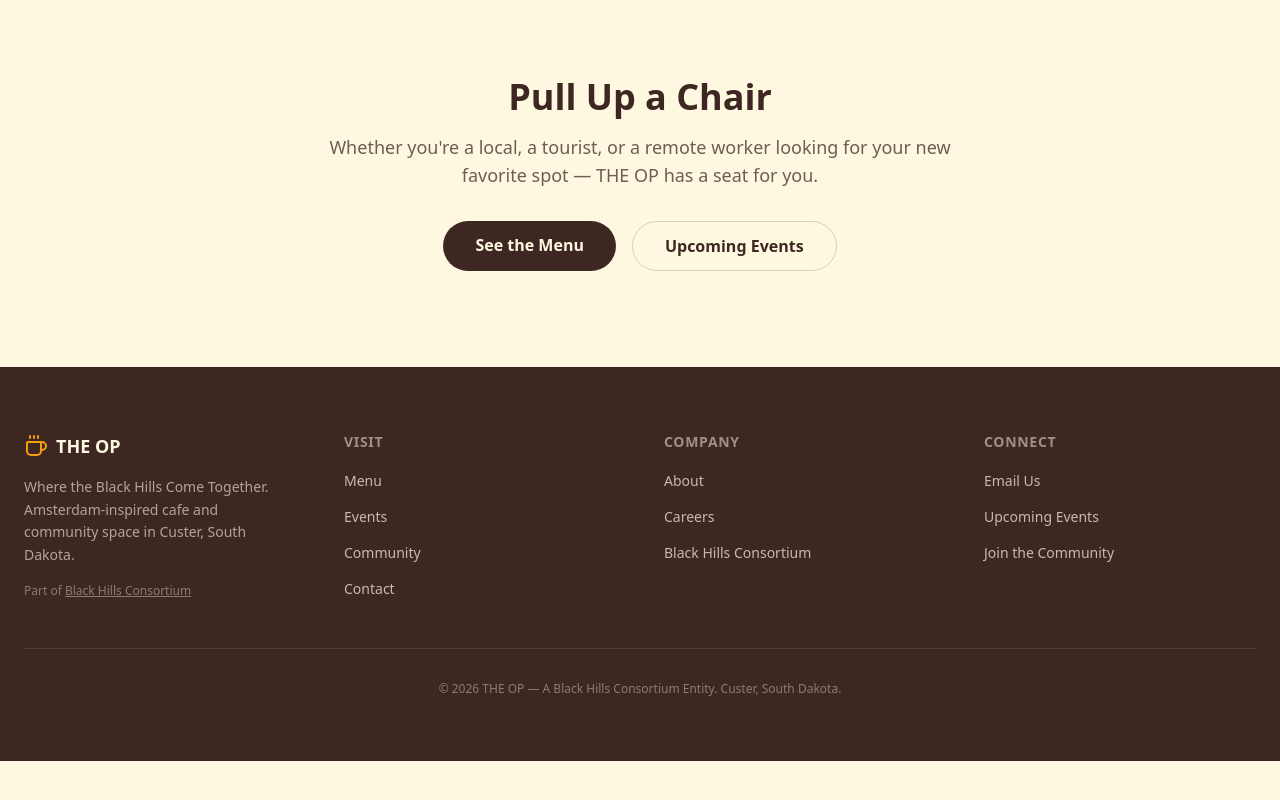
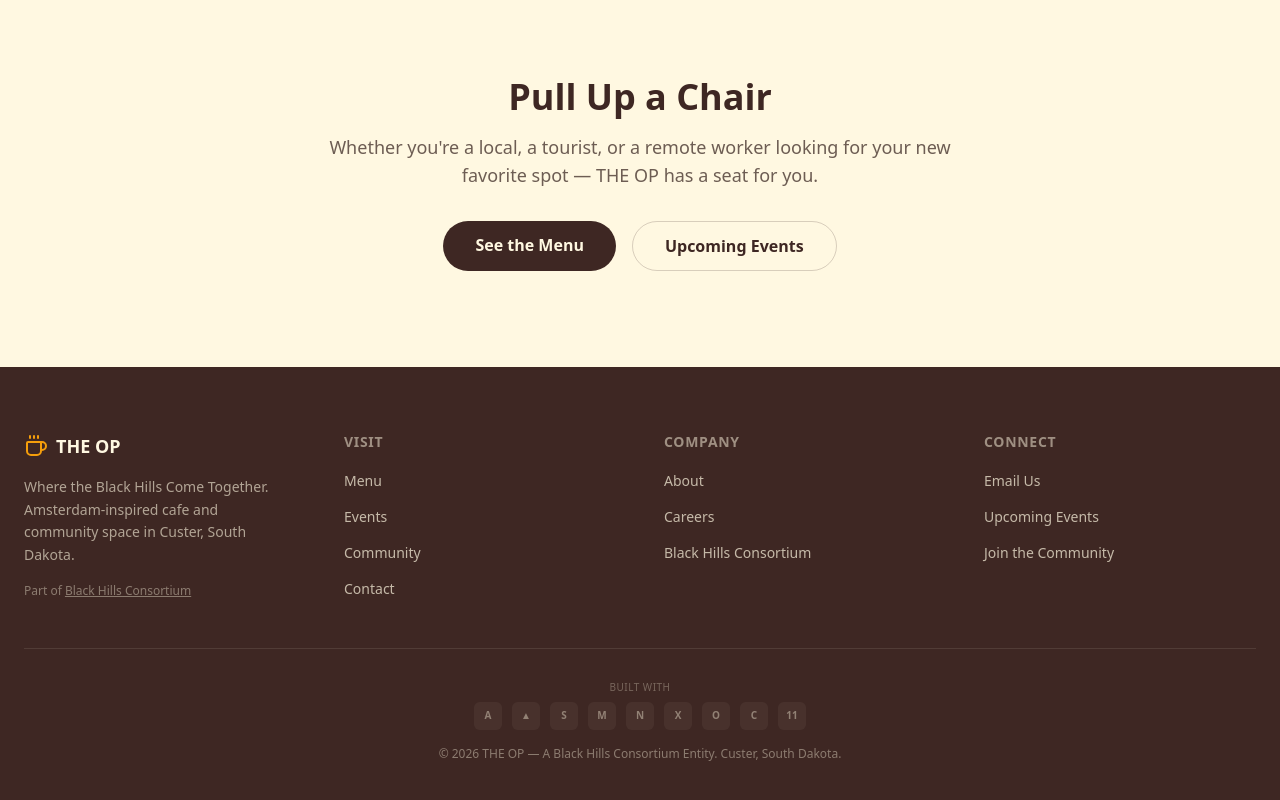
Before and after one commit to mrlukealvarez/the-op, a Next.js app: page / in a window 1280 px wide. Shown: the part 2355-3155 px from the top of the page. Before the commit the page ends 3116 px from the top, so only its background shows below. Built offline with nearby package versions, Linux system fonts and the light colour scheme.

Commit message:
Add AI tech sponsor icons to footer (Anthropic, Vercel, Supabase, Meta, Next.js)
Co-Authored-By: Claude Opus 4.6 <noreply@anthropic.com>

```diff
--- a/src/components/site-footer.tsx
+++ b/src/components/site-footer.tsx
@@ -68,7 +68,34 @@ export function SiteFooter() {
           ))}
         </div>
 
-        <div className="mt-12 border-t border-cream/10 pt-8 text-center text-xs text-cream/40">
+        <div className="mt-12 border-t border-cream/10 pt-8 flex flex-col items-center gap-4 text-xs text-cream/40">
+          <div className="flex flex-col items-center gap-2">
+            <span className="text-[10px] text-cream/30 uppercase tracking-wider">Built With</span>
+            <div className="flex items-center gap-2.5">
+              {[
+                { href: "https://anthropic.com", label: "Anthropic", char: "A" },
+                { href: "https://vercel.com", label: "Vercel", char: "\u25B2" },
+                { href: "https://supabase.com", label: "Supabase", char: "S" },
+                { href: "https://meta.com", label: "Meta", char: "M" },
+                { href: "https://nextjs.org", label: "Next.js", char: "N" },
+                { href: "https://x.ai", label: "xAI", char: "X" },
+                { href: "https://openai.com", label: "OpenAI", char: "O" },
+                { href: "https://cursor.com", label: "Cursor", char: "C" },
+                { href: "https://elevenlabs.io", label: "ElevenLabs", char: "11" },
+              ].map((item) => (
+                <a
+                  key={item.label}
+                  href={item.href}
+                  target="_blank"
+                  rel="noopener noreferrer"
+                  title={item.label}
+                  className="flex h-7 w-7 items-center justify-center rounded-md bg-cream/5 text-[10px] font-semibold text-cream/40 transition-all hover:bg-amber/20 hover:text-amber hover:scale-110"
+                >
+                  {item.char}
+                </a>
+              ))}
+            </div>
+          </div>
           <p>
             &copy; {new Date().getFullYear()} THE OP &mdash; A Black Hills
             Consortium Entity. Custer, South Dakota.
```
